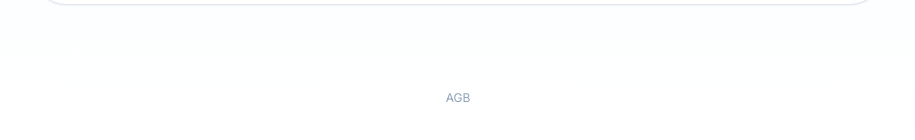
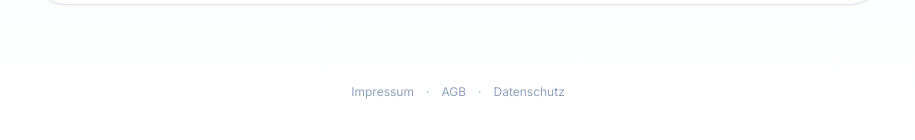
Before and after one commit to Lucas-MStein/alina, a Next.js app: page / in a window 1280 px wide. Shown: the part 2380-2520 px from the top of the page, without its empty margins (182-1097 px from the left). Built offline with nearby package versions, Linux system fonts and the light colour scheme; a web font is replaced by a local one.

Commit message:
added imprint and data privacy

```diff
--- a/components/TermsFooter.tsx
+++ b/components/TermsFooter.tsx
@@ -18,6 +18,7 @@ function HeartIcon() {
 export default function TermsFooter() {
     const [isOpen, setIsOpen] = useState(false)
     const [accepted, setAccepted] = useState(false)
+    const [notice, setNotice] = useState<string | null>(null)
 
     function handleAccept() {
         setAccepted(true)
@@ -27,13 +28,44 @@ export default function TermsFooter() {
     return (
         <>
             <footer className="mx-auto max-w-5xl px-5 pb-10 pt-4 text-center sm:px-6">
-                <button
-                    type="button"
-                    onClick={() => setIsOpen(true)}
-                    className="text-xs text-slate-400 underline-offset-4 transition hover:text-sky-600 hover:underline"
-                >
-                    AGB
-                </button>
+                <div className="flex items-center justify-center gap-3 text-xs text-slate-400">
+                    <button
+                        type="button"
+                        onClick={() => setNotice('Impressum folgt. Verantwortlich: diese kleine Geburtstagsüberraschung.')}
+                        className="underline-offset-4 transition hover:text-sky-600 hover:underline"
+                    >
+                        Impressum
+                    </button>
+
+                    <span aria-hidden="true">·</span>
+
+                    <button
+                        type="button"
+                        onClick={() => {
+                            setNotice(null)
+                            setIsOpen(true)
+                        }}
+                        className="underline-offset-4 transition hover:text-sky-600 hover:underline"
+                    >
+                        AGB
+                    </button>
+
+                    <span aria-hidden="true">·</span>
+
+                    <button
+                        type="button"
+                        onClick={() => setNotice('Datenschutz: Diese Seite speichert keine Daten. Nur Erinnerungen. 💙')}
+                        className="underline-offset-4 transition hover:text-sky-600 hover:underline"
+                    >
+                        Datenschutz
+                    </button>
+                </div>
+
+                {notice && (
+                    <p className="mx-auto mt-3 max-w-md text-xs leading-5 text-slate-500">
+                        {notice}
+                    </p>
+                )}
 
                 {accepted && (
                     <p className="mt-3 text-xs text-slate-500">
```
